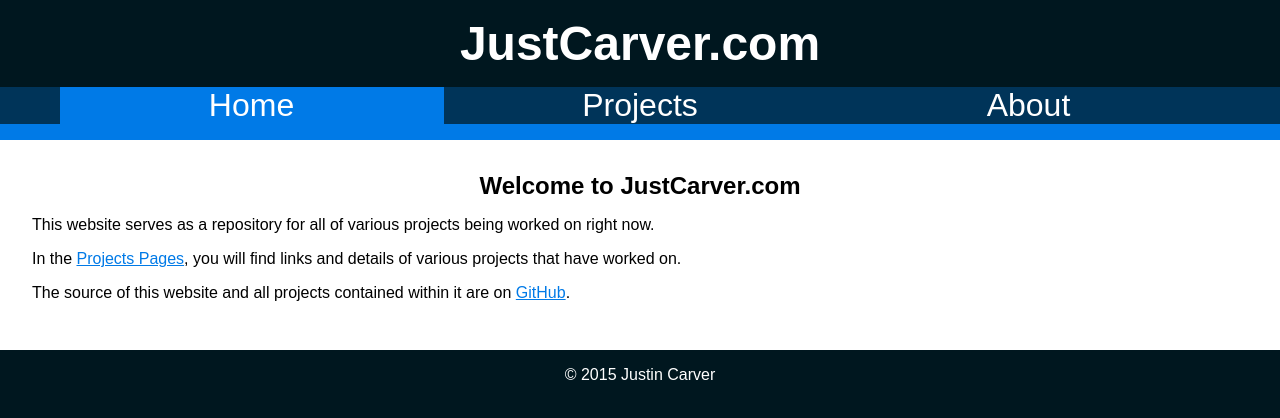
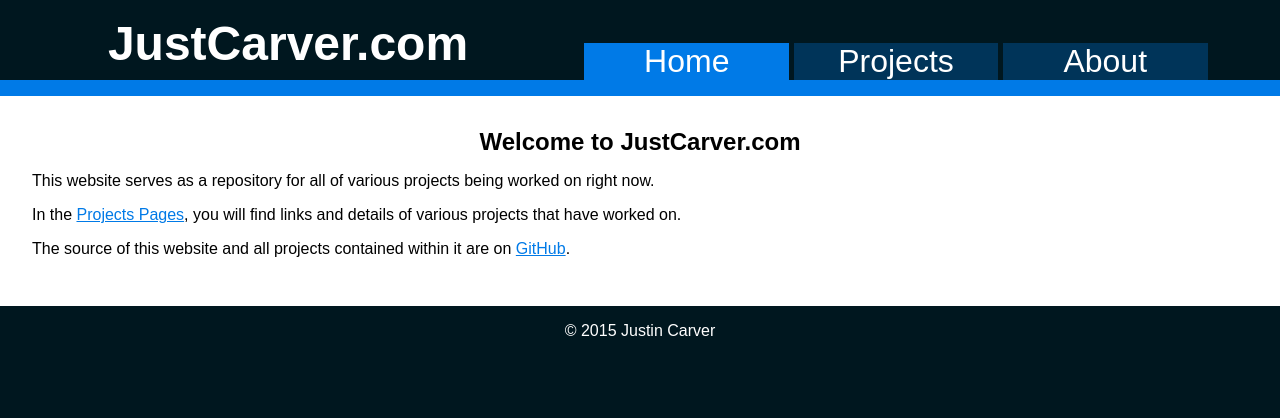
Before and after one commit to justcarver/personalsite, a website: page app/index.html in a window 1280 px wide. Drawn offline with Linux system fonts and the light colour scheme.

Commit message:
Started adding Responsiveness

```diff
--- a/app/scss/style.scss
+++ b/app/scss/style.scss
@@ -34,13 +34,13 @@ header {
         list-style: none;
         text-align: center;
         padding: 0;
-        background-color: $mainVisited;
         margin: 1rem 0 0;
 
         li {
             display: inline-block;
             font-size: 2rem;
-            width: 30%;
+            width: 32%;
+            background-color: $mainVisited;
         }
 
         .current {
@@ -104,3 +104,30 @@ footer {
     color: $secondaryBackground;
     text-align: center;
 }
+
+
+/* Media Queries */
+@media all and (orientation:landscape) {
+    header {
+        clear: both;
+        height: 5rem;
+
+        h1 {
+            float: left;
+            display: block;
+            width: 45%;
+            clear: right;
+        }
+
+        ul {
+            display:inline-block;
+            width: 50%;
+            height: 4rem;
+
+            li {
+                margin: 1.6825rem 0 0 0;
+            }
+        }
+
+    }
+}
```
Also changed, not shown: app/css/style.css.
